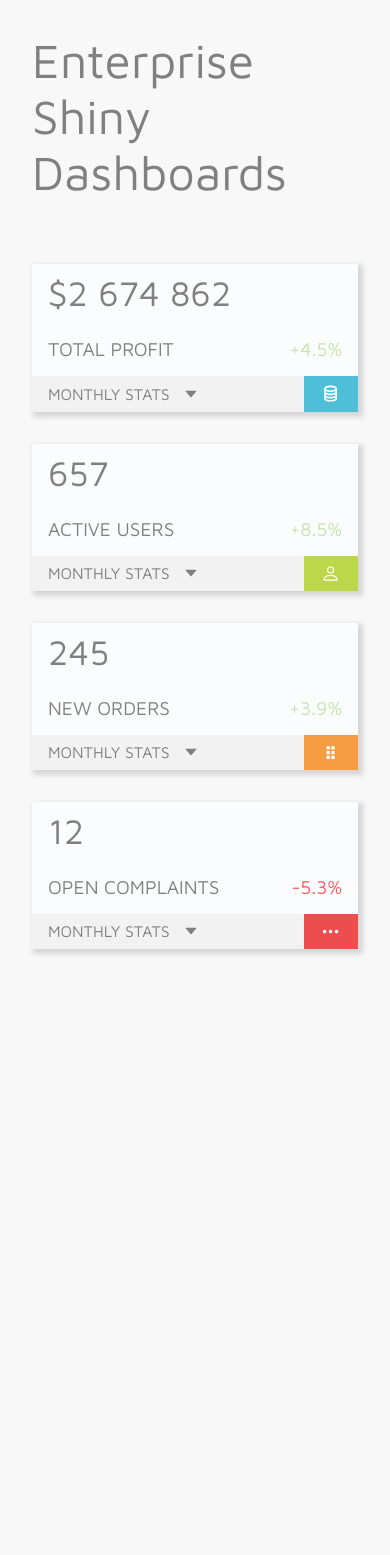
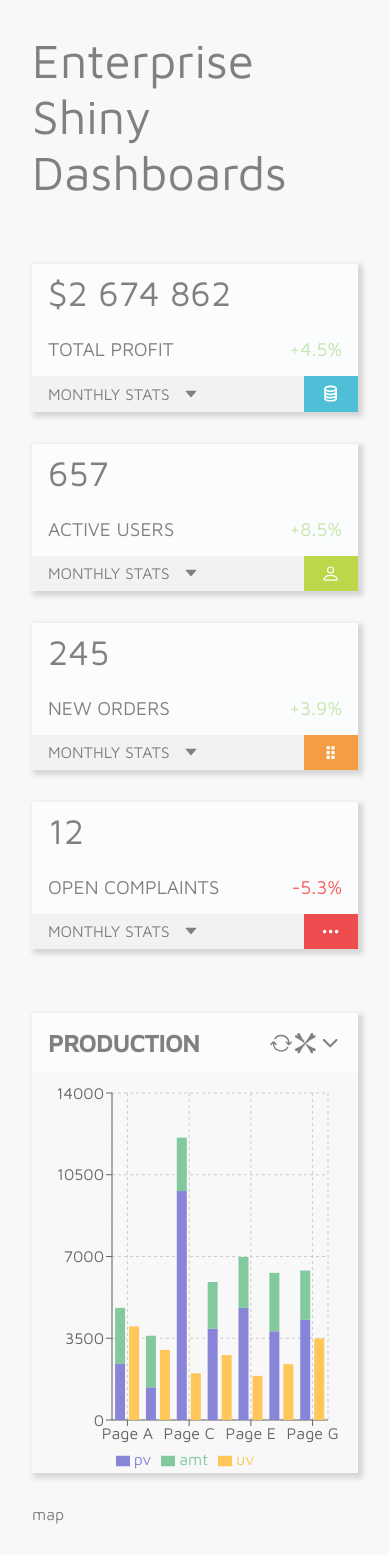
Before and after one commit to KishokanthJeganathan/Appsilon-frontend-task, a Next.js app: page / in a window 390 px wide. Before the commit the page ends 981 px from the top, so only its background shows below. Built offline with nearby package versions, Linux system fonts and the light colour scheme.

Commit message:
sales graph is fetched and responsive

```diff
--- a/package.json
+++ b/package.json
@@ -13,6 +13,7 @@
     "react-helmet": "^6.1.0",
     "react-icons": "^4.1.0",
     "react-is": "^16.8.0",
+    "recharts": "^2.0.3",
     "styled-components": "^5.0.0"
   },
   "devDependencies": {
--- a/pages/index.js
+++ b/pages/index.js
@@ -1,5 +1,6 @@
 import React from 'react';
 import DataSnippetHolder from '../src/components/data-snippet-holder/DataSnippetHolder';
+import GraphHolder from '../src/components/graph-holder/GraphHolder';
 import Title from '../src/components/title/Title';
 
 const index = () => {
@@ -7,6 +8,7 @@ const index = () => {
 		<main>
 			<Title title="Enterprise Shiny Dashboards" />
 			<DataSnippetHolder />
+			<GraphHolder />
 		</main>
 	);
 };
--- a/src/components/data-snippet/styles.js
+++ b/src/components/data-snippet/styles.js
@@ -1,12 +1,9 @@
 import styled from 'styled-components';
-import { setColor, setFontSize } from '../../../utils/helpers';
+import { boxShadow, setColor, setFontSize } from '../../../utils/helpers';
 
 export const Div = styled.div`
 	background-color: ${setColor.lightGray};
-	-webkit-box-shadow: 3px 3px 5px 2px #d6d6d6;
-	box-shadow: 3px 3px 5px 2px #d6d6d6;
-
-	p {
+	${boxShadow} p {
 		margin: 0.5rem;
 	}
 
--- /dev/null
+++ b/src/components/graph-holder/GraphHolder.js
@@ -0,0 +1,15 @@
+import React from 'react';
+import ProductionGraph from '../production-graph/ProductionGraph';
+import SalesMap from '../sales-map/SalesMap';
+import * as S from './styles';
+
+const GraphHolder = () => {
+	return (
+		<S.Section>
+			<ProductionGraph />
+			<SalesMap />
+		</S.Section>
+	);
+};
+
+export default GraphHolder;
--- /dev/null
+++ b/src/components/graph-holder/styles.js
@@ -0,0 +1,12 @@
+import styled from 'styled-components';
+import { media } from '../../../utils/helpers';
+
+export const Section = styled.section`
+	display: grid;
+
+	padding: 2rem;
+	grid-gap: 2rem;
+
+	${media.small`grid-template-columns: 1fr;`};
+	${media.desktop`grid-template-columns: 1fr 1fr;`};
+`;
--- a/src/components/production-graph/ProductionGraph.js
+++ b/src/components/production-graph/ProductionGraph.js
@@ -1,7 +1,49 @@
 import React from 'react';
+import * as S from './styles';
+import { VscSync } from 'react-icons/vsc';
+import { GiCrossedBones } from 'react-icons/gi';
+import { IoIosArrowDown } from 'react-icons/io';
+import { BarChart, Bar, Cell, XAxis, YAxis, CartesianGrid, Tooltip, Legend, ResponsiveContainer } from 'recharts';
+import { salesChartData } from '../../../utils/Data';
 
 const ProductionGraph = () => {
-	return <div>hey</div>;
+	return (
+		<S.Section>
+			<S.TitleDiv>
+				<h2>PRODUCTION</h2>
+				<span>
+					<VscSync />
+					<GiCrossedBones />
+					<IoIosArrowDown />
+				</span>
+			</S.TitleDiv>
+
+			<div>
+				<ResponsiveContainer width="100%" height={400}>
+					<BarChart
+						width={500}
+						height={300}
+						data={salesChartData}
+						margin={{
+							top: 20,
+							right: 30,
+							left: 20,
+							bottom: 5
+						}}
+					>
+						<CartesianGrid strokeDasharray="3 3" />
+						<XAxis dataKey="name" />
+						<YAxis />
+						<Tooltip />
+						<Legend />
+						<Bar dataKey="pv" stackId="a" fill="#8884d8" />
+						<Bar dataKey="amt" stackId="a" fill="#82ca9d" />
+						<Bar dataKey="uv" fill="#ffc658" />
+					</BarChart>
+				</ResponsiveContainer>
+			</div>
+		</S.Section>
+	);
 };
 
 export default ProductionGraph;
--- a/src/components/production-graph/styles.js
+++ b/src/components/production-graph/styles.js
@@ -0,0 +1,22 @@
+import styled from 'styled-components';
+import { boxShadow, setColor, setFontSize } from '../../../utils/helpers';
+
+export const Section = styled.div`${boxShadow};`;
+
+export const TitleDiv = styled.div`
+	background-color: ${setColor.lightGray};
+
+	padding: 0.5rem 1rem;
+	h2,
+	p {
+		margin: 0.5rem 0rem;
+	}
+	display: grid;
+	grid-template-columns: 3fr 1fr;
+	align-items: center;
+	span {
+		display: flex;
+		font-size: ${setFontSize.icon};
+		justify-content: space-around;
+	}
+`;
--- /dev/null
+++ b/src/components/sales-map/SalesMap.js
@@ -0,0 +1,7 @@
+import React from 'react';
+
+const SalesMap = () => {
+	return <section>map</section>;
+};
+
+export default SalesMap;
--- a/utils/data.js
+++ b/utils/data.js
@@ -4,3 +4,48 @@ export const data = [
 	{ sum: '245', title: 'NEW ORDERS', change: 3.9, icon: 'BiGridVertical', iconBgColor: '#F49D42' },
 	{ sum: '12', title: 'OPEN COMPLAINTS', change: -5.3, icon: 'BsThreeDots', iconBgColor: '#ED4D4E' }
 ];
+
+export const salesChartData = [
+	{
+		name: 'Page A',
+		uv: 4000,
+		pv: 2400,
+		amt: 2400
+	},
+	{
+		name: 'Page B',
+		uv: 3000,
+		pv: 1398,
+		amt: 2210
+	},
+	{
+		name: 'Page C',
+		uv: 2000,
+		pv: 9800,
+		amt: 2290
+	},
+	{
+		name: 'Page D',
+		uv: 2780,
+		pv: 3908,
+		amt: 2000
+	},
+	{
+		name: 'Page E',
+		uv: 1890,
+		pv: 4800,
+		amt: 2181
+	},
+	{
+		name: 'Page F',
+		uv: 2390,
+		pv: 3800,
+		amt: 2500
+	},
+	{
+		name: 'Page G',
+		uv: 3490,
+		pv: 4300,
+		amt: 2100
+	}
+];
--- a/utils/helpers.js
+++ b/utils/helpers.js
@@ -21,6 +21,9 @@ export const setFontSize = {
 	icon: '1.4rem'
 };
 
+export const boxShadow = `-webkit-box-shadow: 3px 3px 5px 2px #d6d6d6;
+box-shadow: 3px 3px 5px 2px #d6d6d6;`;
+
 const sizes = {
 	large: 1200,
 	desktop: 992,
```
Also changed, not shown: 1 other file (tests, documents, lock files or other folders).
